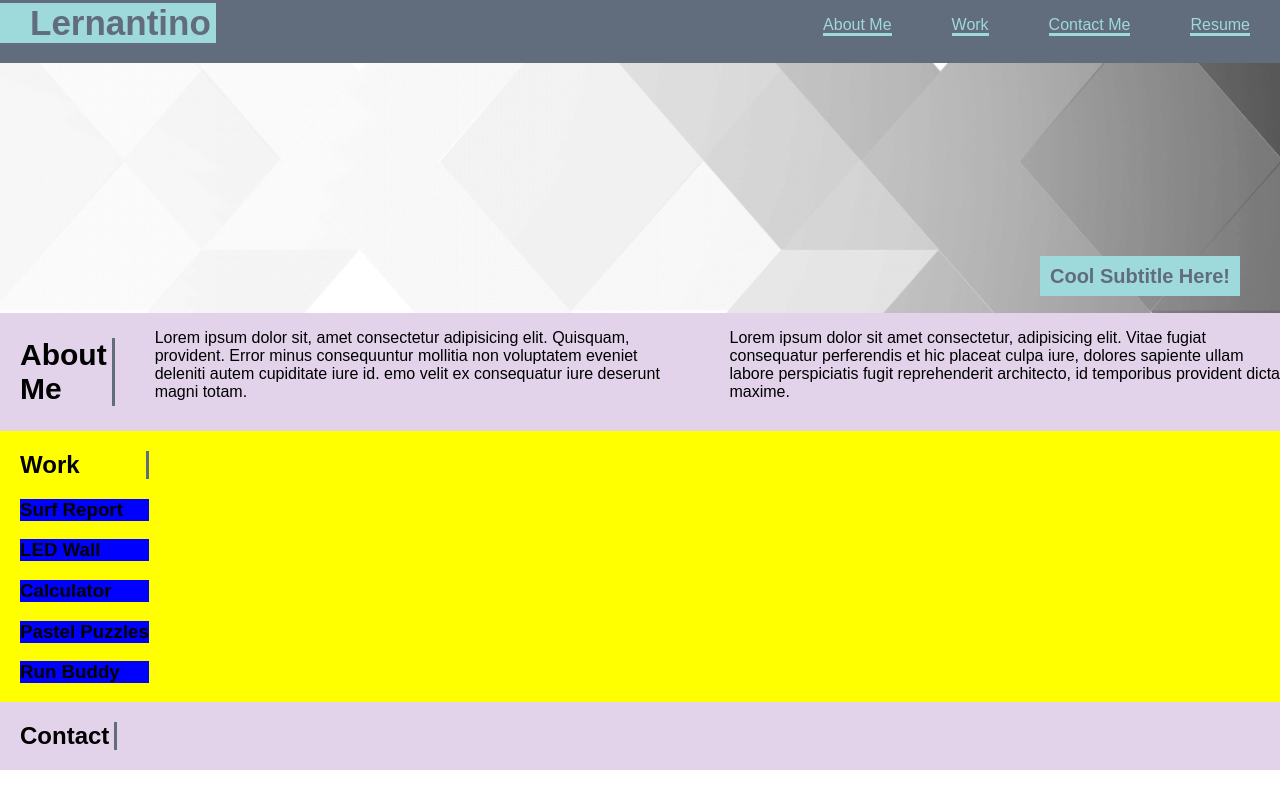
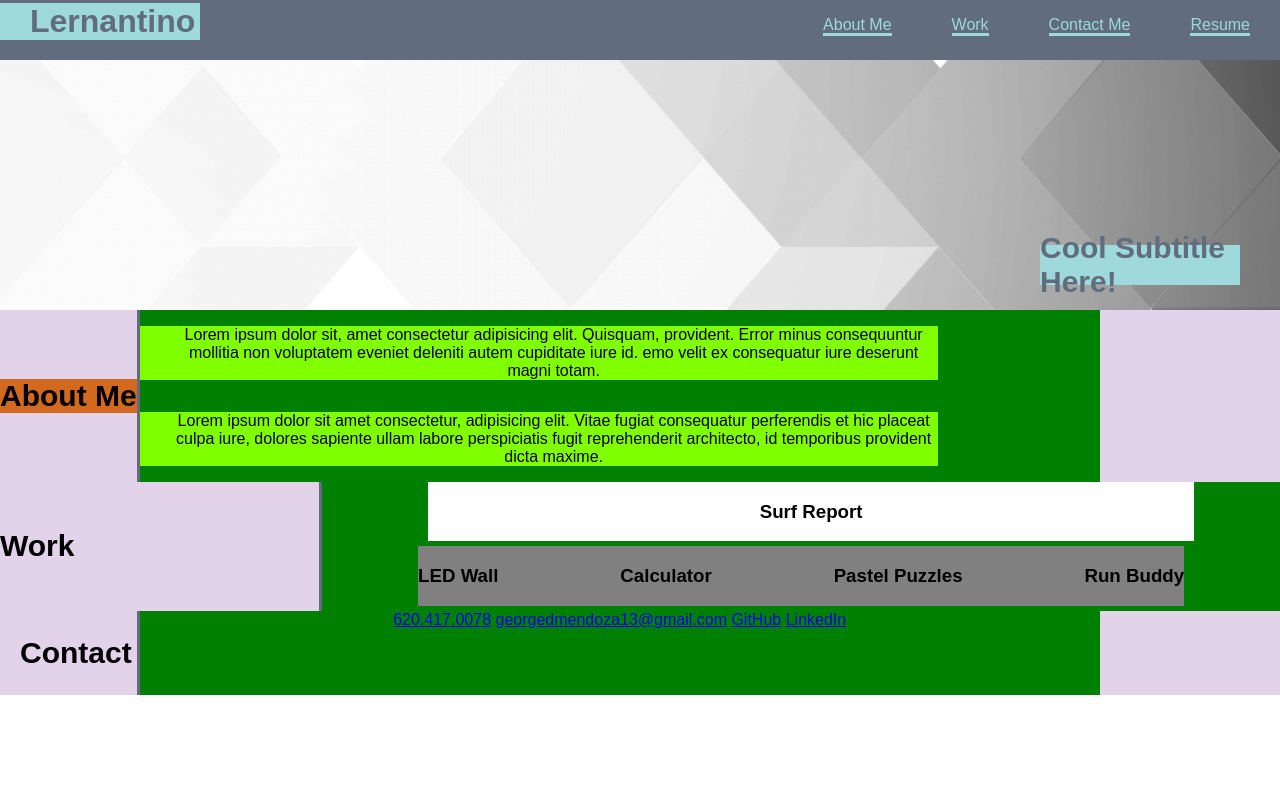
Before and after one commit to georgedmendoza/professional-portfolio, a plain HTML site: page index.html in a window 1280 px wide. Drawn offline with Linux system fonts and the light colour scheme.

Commit message:
contact info

```diff
--- a/assets/css/style.css
+++ b/assets/css/style.css
@@ -6,6 +6,10 @@ body{
     margin: 0px;
     padding: 0px;
     font-family: Arial, Helvetica, sans-serif;
+}
+h2{
+    font-size: 30px;
+    font-weight: bold;
 }
 
 header{
@@ -17,7 +21,6 @@ header{
 }
 
 header h1{
-    font-size: 35px;
     font-weight: bold;
     background-color:#9ed9db;
     color: #616c7d;
@@ -60,7 +63,7 @@ header nav ul li a{
 }
 
 .hero h2{
-    font-size: 20px;
+
     display: flex;
     align-items: center;
     justify-content: center;
@@ -70,38 +73,90 @@ header nav ul li a{
     color: #616c7d;
 }
 
+
 .about{
     display: flex;
+    justify-content: flex-start;
+    align-items: center;
+    flex-wrap: wrap;
     background: #e2d3eb;
+
 }
 
 .about h2{
-    font-size: 30px;
-    padding: 0px 5px 0px 20px;
-    border-right: 3px solid #616c7d;
+    background: chocolate;
+
 
 }
 
 .about p{
-    padding-left: 40px;
+
+    background: chartreuse;
+    padding-left: 30px;
+    width: 80%;
+    text-align: center;
+}
+
+.projects{
+    /* display: flex;
+    justify-content: flex-start;
+    align-items: flex-end; */
+    background: #e2d3eb;
+    /* padding: 0px 5px 0px 20px; */
 
 }
 
-.projects{
+.border{
+    flex-direction: column;
     display: flex;
-    background: yellow;
-    padding: 0px 5px 0px 20px;
+
+    align-items: center;
+    background: green;
+    flex-wrap: wrap;
+    border-left: 3px solid #616c7d;
+    width: 75%;
 
 }
 
-.projects h2{
-    border-right: 3px solid #616c7d;
+.work-container{
+    display: flex;
+    align-items: center;
+    justify-content: space-around;
 }
 
-.project h3{
+.work{
+    display: flex;
+    width: 25%;
+    justify-content: flex-start;
 
-    background: blue;
+}
 
+.container-main h2{
+    border-right: 3px solid #616c7d;
+    background: cornflowerblue;
+}
+
+.project1{
+    display: flex;
+    justify-content: center;
+    order: 0;
+    width: 80%;
+    align-items: center;
+    background: white;
+    flex-grow: 0;
+    margin-left: 20px;
+}
+
+
+
+.project{
+    display: flex;
+    justify-content: space-between;
+    width: 80%;
+    align-items: center;
+    flex-wrap: wrap;
+    background: gray;
+    margin: 5px auto;
 }
 
 
@@ -112,5 +167,5 @@ header nav ul li a{
 
 .contact h2{
     padding: 0px 5px 0px 20px;
-    border-right: 3px solid #616c7d;
+
 }
--- a/index.html
+++ b/index.html
@@ -40,28 +40,41 @@
     <!-- End of hero section-->
 
     <section id="about-me" class="about">
+        <div class="">
             <h2> About Me</h2>
+        </div>
+        <div class="border">
+            <div>
                 <p>
                 Lorem ipsum dolor sit, amet consectetur adipisicing elit. Quisquam, provident.
                 Error minus consequuntur mollitia non voluptatem eveniet deleniti autem cupiditate iure id.
                 emo velit ex consequatur iure deserunt magni totam.
                 </p>
-        <br>
+            </div>
+
+            <div>
                 <p>
                     Lorem ipsum dolor sit amet consectetur, adipisicing elit. Vitae fugiat consequatur perferendis
                     et hic placeat culpa iure, dolores sapiente ullam labore perspiciatis fugit reprehenderit architecto,
                     id temporibus provident dicta maxime.
                 </p>
+            </div>
+        </div>
     </section>
 
     <section id="work" class="projects">
 
-        <div class="example">
+
+        <div class="work-container">
+
+            <div class="work">
                 <h2 class="">
                     Work
                 </h2>
+            </div>
 
-            <div class="project">
+        <div class="container-main border">
+            <div class="project1">
                 <h3 class="">
                     Surf Report
                 </h3>
@@ -71,24 +84,25 @@
                 <h3 class="">
                     LED Wall
                 </h3>
-            </div>
 
-            <div class="project">
+
+
                 <h3 class="">
                     Calculator
                 </h3>
-            </div>
 
-            <div class="project">
+
+
                 <h3 class="">
                     Pastel Puzzles
                 </h3>
-            </div>
 
-            <div class="project">
+
+
                 <h3 class="">
                     Run Buddy
                 </h3>
+            </div>
         </div>
 
         </div>
@@ -96,10 +110,18 @@
     </section>
 
     <section id="resume" class="contact">
-        <div class="">
+
         <h2 class="">
             Contact
         </h2>
+
+        <div class="border">
+            <div>
+                <a href="tel:620.417.0078">620.417.0078</a>
+                <a href="mailto:georgedmendoza13@gmail.com">georgedmendoza13@gmail.com</a>
+                <a href="https://github.com/georgedmendoza">GitHub</a>
+                <a href="www.linkedin.com/in/george-mendoza-31289b171">LinkedIn</a>
+            </div>
         </div>
     </section>
 
```
Lines whose indentation alone changed are shown as unchanged.
